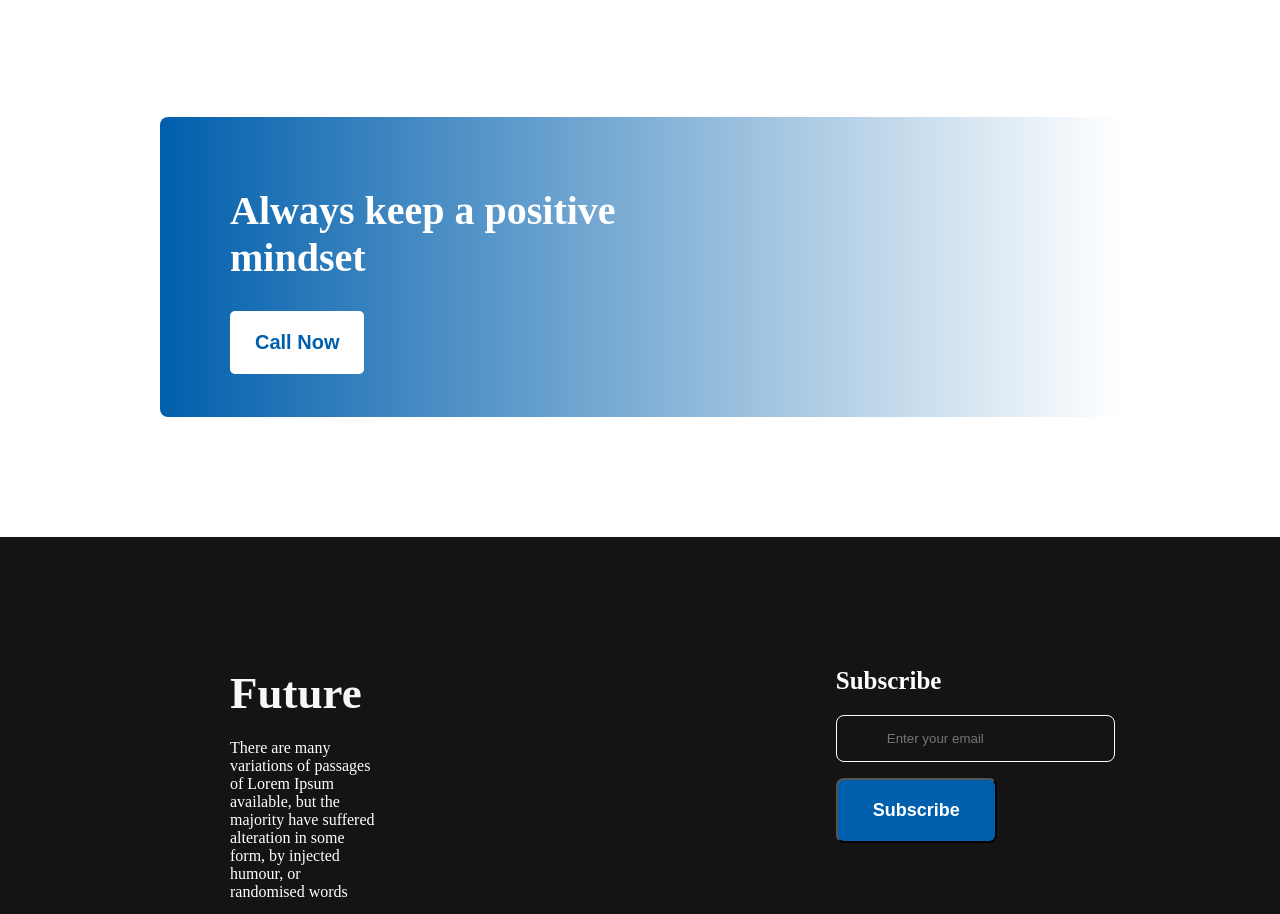
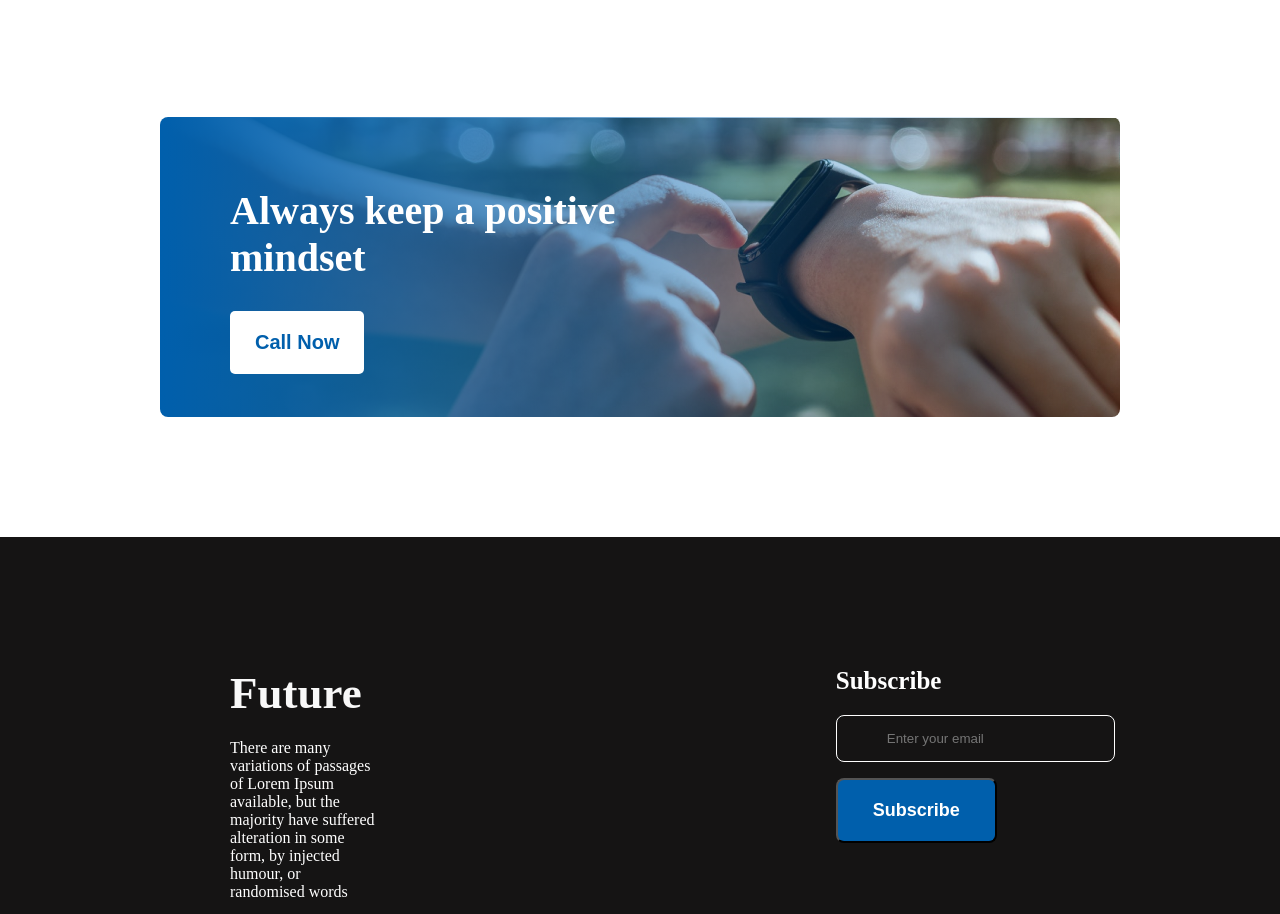
Before and after one commit to Sakib56/Assignment-1, a plain HTML site: page index.html in a window 1280 px wide. Shown: the part 2055-2969 px from the top of the page. Drawn offline with Linux system fonts and the light colour scheme; the site is published under a folder, as on GitHub Pages, so addresses that start at the root find nothing.

Commit message:
added some info

```diff
--- a/styles/style.css
+++ b/styles/style.css
@@ -119,7 +119,7 @@ header {
    width: 75%;
    height: 300px;
    margin: 120px auto;
-   background-image: linear-gradient(90deg, #005FAC 0%, rgba(0, 95, 172, 0) 100%), url(/images/watch.png);
+   background-image: linear-gradient(90deg, #005FAC 0%, rgba(0, 95, 172, 0) 100%), url(../images/watch.png);
    background-blend-mode: normal;
    border-radius: 8px;
 
```
